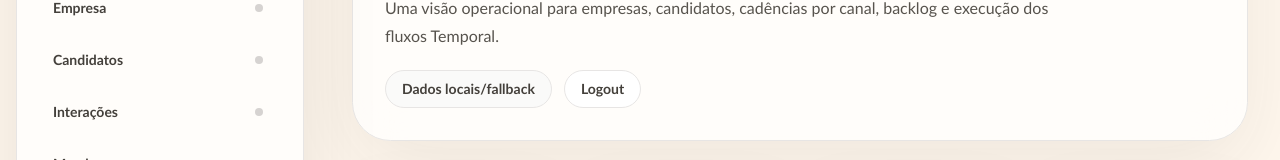
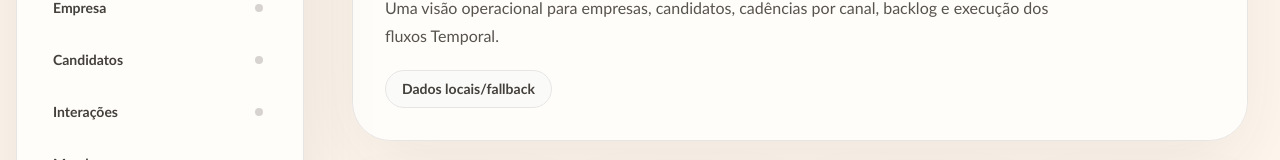
Before and after one commit to kaiobaronips/talent_intel-CRM, a Next.js app in the folder web/: page / in a window 1280 px wide. Shown: the part 229-389 px from the top of the page. Built offline with nearby package versions, Linux system fonts and the light colour scheme; no server answers.

Commit message:
remove header logout button

```diff
--- a/web/components/Shell.tsx
+++ b/web/components/Shell.tsx
@@ -79,11 +79,6 @@ export async function Shell({ children, offline = false, title = 'Talent Intel C
               <div className="rounded-full border border-stone-200 bg-stone-50 px-4 py-2 text-sm font-bold text-stone-700">
                 {offline ? 'Dados locais/fallback' : 'Dados reais da API'}
               </div>
-              <form action={logoutAction}>
-                <button type="submit" className="rounded-full border border-stone-200 bg-white px-4 py-2 text-sm font-black text-stone-700 transition hover:border-rose-200 hover:bg-rose-50 hover:text-rose-700">
-                  Logout
-                </button>
-              </form>
             </div>
           </div>
         </header>
```
